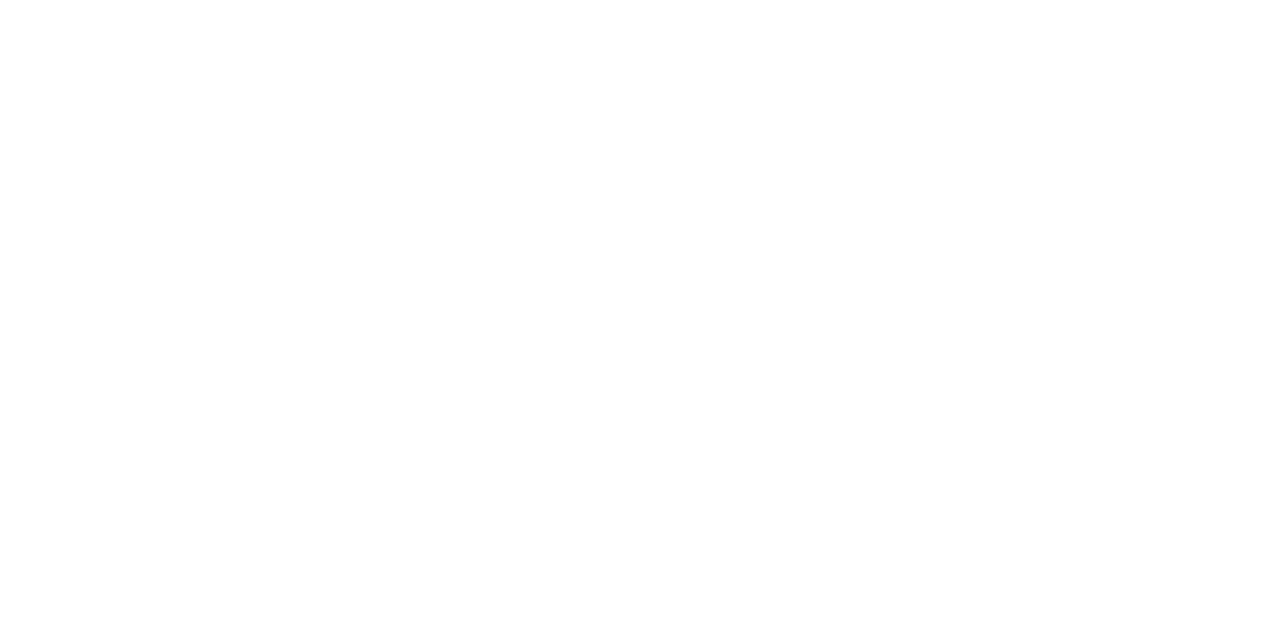
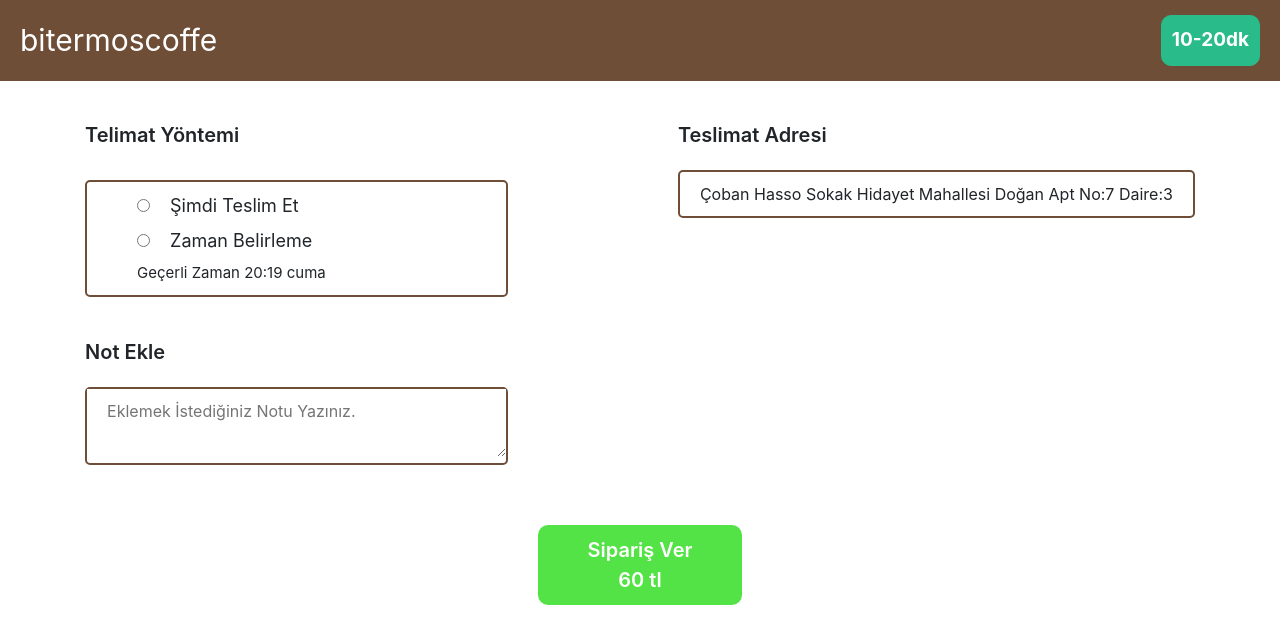
Before and after one commit to engingulek/bitermoscoffeApp, a React (Create React App) app in the folder bitermoscoffe/bitermoscoffe-app/: page /cartConfirm in a window 1280 px wide. Shown: the top 644 px of the page. Built offline with nearby package versions, Linux system fonts and the light colour scheme.

Commit message:
CreateCartConfirm

```diff
--- a/bitermoscoffe/bitermoscoffe-app/package.json
+++ b/bitermoscoffe/bitermoscoffe-app/package.json
@@ -3,16 +3,21 @@
   "version": "0.1.0",
   "private": true,
   "dependencies": {
+    "@date-io/date-fns": "^2.10.8",
     "@fortawesome/fontawesome-svg-core": "^1.2.35",
     "@fortawesome/free-solid-svg-icons": "^5.15.3",
     "@fortawesome/react-fontawesome": "^0.1.14",
     "@material-ui/core": "^4.11.3",
     "@material-ui/icons": "^4.11.2",
+    "@material-ui/lab": "^5.0.0-alpha.28",
+    "@material-ui/pickers": "^3.3.10",
+    "@material-ui/styles": "^4.11.3",
     "@testing-library/jest-dom": "^5.11.9",
     "@testing-library/react": "^11.2.5",
     "@testing-library/user-event": "^12.8.3",
     "bootstrap": "^4.6.0",
     "react": "^17.0.2",
+    "react-datepicker": "^3.6.0",
     "react-dom": "^17.0.2",
     "react-icons": "^4.2.0",
     "react-router-dom": "^5.2.0",
--- a/bitermoscoffe/bitermoscoffe-app/src/App.js
+++ b/bitermoscoffe/bitermoscoffe-app/src/App.js
@@ -6,6 +6,7 @@ import { BrowserRouter , Switch, Route, Link } from "react-router-dom";
 import SingUp from "./component/SingUp";
 import SingIn from "./component/SingIn";
 import Cart from "./component/Cart";
+import CartConfirm from "./component/CartConfirm";
 
 function App() {
   return (
@@ -43,6 +44,10 @@ function App() {
     <SingIn/>
 
     </Route>
+    <Route path="/cartConfirm">
+    <CartConfirm/>
+
+    </Route>
 
     </Switch>
 
--- a/bitermoscoffe/bitermoscoffe-app/src/component/Cart.js
+++ b/bitermoscoffe/bitermoscoffe-app/src/component/Cart.js
@@ -1,6 +1,6 @@
 import React from "react";
 import styled from "styled-components";
-
+import {Link} from "react-router-dom";
 function Cart() {
   return (
     <Wrapper>
@@ -70,9 +70,12 @@ function Cart() {
       </CartContainer>
       <ButtonConfirm>
         <div>
-          <button>
+        <Link className="link" to="/cartConfirm">
+        <button>
           Sepeti Onayla
           </button>
+        </Link>
+
           </div>
         </ButtonConfirm>
 
@@ -188,6 +191,13 @@ border-radius:10px;
 }
 
 }
+.link{
+  text-decoration:none;
+  color:white;
+  :hover{
+    color:white;
+  }
+}
 
 
 `;
--- /dev/null
+++ b/bitermoscoffe/bitermoscoffe-app/src/component/CartConfirm.js
@@ -0,0 +1,360 @@
+import React, { useEffect, useState } from "react";
+import setHours from "date-fns/setHours"
+import setMinutes from "date-fns/setMinutes"
+import addMonths  from "date-fns/addMonths"
+import styled from "styled-components";
+import { Link } from "react-router-dom";
+import { makeStyles } from "@material-ui/core/styles";
+
+import DatePicker from "react-datepicker";
+
+import { Button, Modal, ModalBody, ModalFooter } from "reactstrap";
+
+function CartConfirm() {
+  const [modal, setModal] = useState(false);
+  const [timeModal, setTimeModal] = useState(false);
+  const [startDate, setStartDate] = useState(new Date());
+  const [hourss,setHourss]=useState(new Date().getHours()+1)
+  const [orderTime,setOrderTime]=useState("")
+  const time = new Date();
+  const oorderTime= time.setMinutes(time.getHours()+60)
+  const [date,setDate] =useState(oorderTime);
+  const a=0;
+
+
+
+  const useStyles = makeStyles((theme) => ({
+    container: {
+      display: "flex",
+      flexWrap: "wrap",
+    },
+    textField: {
+      marginLeft: theme.spacing(1),
+      marginRight: theme.spacing(1),
+      width: 200,
+    },
+  }));
+
+
+
+  useEffect(() => {
+    let time = new Date(date)
+    let hours = time.getHours();
+    let minutes = time.getMinutes();
+    let day = time.getDay()
+    var gunler=["pazar","pazartesi","salı","çarşamba","perşembe","cuma","cumartesi"];
+
+
+    setOrderTime(hours+":"+minutes+" "+gunler[day])
+  }, [date])
+
+
+
+
+  const timeToggle = () => {
+    setTimeModal(!timeModal);
+  };
+
+  const toggle = () => {
+    setModal(!modal);
+  };
+
+  const classes = useStyles();
+  return (
+    <Wrapper>
+      <CartConfirmContainer>
+        <HeaderContainer>
+          <div className="pageTitle">
+            <span>bitermoscoffe</span>
+          </div>
+          <div className="deliveryTimeHeader">
+            <span>10-20dk</span>
+          </div>
+        </HeaderContainer>
+        <Order>
+          <OrderDec>
+            <div className="deliveryTime">
+              <div className="deliveryTimeTitle">
+                <span>Telimat Yöntemi</span>
+              </div>
+              <div className="deliveryTimeChoose">
+                <form>
+                  <div>
+                    <input type="radio" name="time" id="now" />
+                    <label htmlFor="now">Şimdi Teslim Et</label>
+                  </div>
+                  <div>
+                  <div>
+                  <input
+                      type="radio"
+                      name="time"
+                      id="time"
+                      onClick={timeToggle}
+                    />
+                    <label htmlFor="time">Zaman Belirleme
+                    </label>
+                  </div>
+                  <div className="defaultDeliveryTime">
+                  <span>
+                    {
+                        "   Geçerli Zaman  "+
+                        orderTime
+                     }
+                    </span>
+                  </div>
+
+
+                  </div>
+                </form>
+              </div>
+            </div>
+            <div className="addNote">
+              <div className="addNoteTitle">
+                <span>Not Ekle</span>
+              </div>
+              <div className="add">
+                <textarea placeholder="Eklemek İstediğiniz Notu Yazınız."></textarea>
+              </div>
+            </div>
+          </OrderDec>
+          <OrderUserDec>
+            <div className="orderUserAdress">
+              <div className="titleAdress">
+                <span>Teslimat Adresi</span>
+              </div>
+              <div className="userAdress">
+                <span>
+                  Çoban Hasso Sokak Hidayet Mahallesi Doğan Apt No:7 Daire:3
+                </span>
+              </div>
+            </div>
+          </OrderUserDec>
+        </Order>
+        <OrderButton>
+          <button onClick={toggle}>
+            Sipariş Ver
+            <br />
+            60 tl
+          </button>
+        </OrderButton>
+      </CartConfirmContainer>
+
+      <Modal isOpen={modal}>
+        <ModalBody
+          style={{
+            display: "flex",
+            flexDirection: "column",
+            alignItems: "center",
+            fontSize: "20px",
+            fontWeight: "600",
+          }}
+        >
+          Siparişinz Alınmıştır <br />
+          Afiyet Oldun
+        </ModalBody>
+        <ModalFooter>
+          <Link to="/">
+            <Button color="danger" onClick={toggle}>
+              Kapat
+            </Button>
+          </Link>
+        </ModalFooter>
+      </Modal>
+      <Modal isOpen={timeModal} toggle={timeToggle}>
+        <ModalBody
+          style={{
+            display: "flex",
+            flexDirection: "column",
+            alignItems: "center",
+            fontWeight: "600",
+          }}
+        >
+          <DatePicker
+            selected={startDate}
+            onChange={(date) => setDate(date)}
+            locale="pt-TR"
+            showTimeSelect
+            timeFormat="HH:mm"
+            timeIntervals={60}
+            dateFormat="Pp"
+            inline
+            minTime={setHours(setMinutes(new Date(), a),hourss)}
+            maxTime={setHours(setMinutes(new Date(), 30), 23)}
+
+            minDate={new Date()}
+            maxDate={new Date()}
+
+          />
+        </ModalBody>
+        <ModalFooter>
+          <Button color="danger" onClick={timeToggle}>
+            Kapat
+          </Button>
+        </ModalFooter>
+      </Modal>
+    </Wrapper>
+  );
+}
+const Wrapper = styled.div``;
+const CartConfirmContainer = styled.div`
+  display: flex;
+  flex-direction: column;
+  justify-content: center;
+`;
+const HeaderContainer = styled.div`
+  width: 100%;
+
+  background-color: #6f4e37;
+  padding: 15px 20px;
+  display: flex;
+  flex-direction: row;
+  justify-content: space-between;
+  align-items: center;
+  position: fixed;
+  width: 100%;
+  z-index: 1000;
+  top: 0;
+  left: 0;
+
+  .pageTitle {
+    span {
+      color: white;
+      font-size: 30px;
+    }
+  }
+  .deliveryTimeHeader {
+    border: 1px solid #29bb89;
+    padding: 10px 10px;
+    border-radius: 10px;
+    background-color: #29bb89;
+    height: 100%;
+    span {
+      color: white;
+      font-size: 19px;
+      font-weight: 700;
+    }
+  }
+`;
+const Order = styled.div`
+  margin-top: 120px;
+  display: flex;
+  flex-direction: row;
+  justify-content: space-around;
+`;
+const OrderDec = styled.div`
+  display: flex;
+  flex-direction: column;
+  .deliveryTime {
+    width: 100%;
+    display: flex;
+    flex-direction: column;
+    height: 100%;
+    .deliveryTimeTitle {
+      span {
+        font-size: 20px;
+        font-weight: 600;
+      }
+    }
+    .deliveryTimeChoose {
+      display: flex;
+      flex-direction: column;
+      width: 100%;
+      padding: 10px 50px;
+      padding-right: 180px;
+      height: 100%;
+      border: 2px solid #6f4e37;
+      border-radius: 5px;
+      margin-bottom: 40px;
+      margin-top: 30px;
+      div {
+        font-size: 18px;
+
+
+        label {
+          margin-left: 20px;
+
+          :hover {
+            cursor: pointer;
+          }
+        }
+
+        input {
+          font-size: 19px;
+          :hover {
+            cursor: pointer;
+          }
+        }
+        .defaultDeliveryTime{
+            font-size:15px;
+        }
+      }
+    }
+  }
+  .addNote {
+    display: flex;
+    flex-direction: column;
+    justify-content: center;
+    width: 100%;
+    height: 100%;
+    .addNoteTitle {
+      span {
+        font-size: 20px;
+        font-weight: 600;
+      }
+      margin-bottom: 20px;
+    }
+    .add {
+      width: 100%;
+
+      height: 100%;
+      border: 2px solid #6f4e37;
+      border-radius: 5px;
+      textarea {
+        border: none;
+        outline: none;
+        width: 100%;
+        padding: 10px 20px;
+      }
+    }
+  }
+`;
+const OrderUserDec = styled.div`
+  .orderUserAdress {
+    display: flex;
+    flex-direction: column;
+    .titleAdress {
+      margin-bottom: 20px;
+      span {
+        font-size: 20px;
+        font-weight: 600;
+      }
+    }
+
+    .userAdress {
+      width: 100%;
+      height: 100%;
+      border: 2px solid #6f4e37;
+      padding: 10px 20px;
+      border-radius: 5px;
+    }
+  }
+`;
+
+const OrderButton = styled.div`
+  display: flex;
+  margin-top: 60px;
+  justify-content: center;
+  button {
+    border: none;
+    padding: 10px 50px;
+    color: white;
+    background-color: #54e346;
+    border-radius: 10px;
+    font-size: 20px;
+    font-weight: 600;
+    :hover {
+      background-color: #03c03c;
+    }
+  }
+`;
+export default CartConfirm;
--- a/bitermoscoffe/bitermoscoffe-app/src/index.js
+++ b/bitermoscoffe/bitermoscoffe-app/src/index.js
@@ -4,6 +4,7 @@ import './index.css';
 import App from './App';
 import reportWebVitals from './reportWebVitals';
 import 'bootstrap/dist/css/bootstrap.min.css';
+import "react-datepicker/dist/react-datepicker.css";
 
 ReactDOM.render(
   <React.StrictMode>
```
Also changed, not shown: 1 other file (tests, documents, lock files or other folders).
